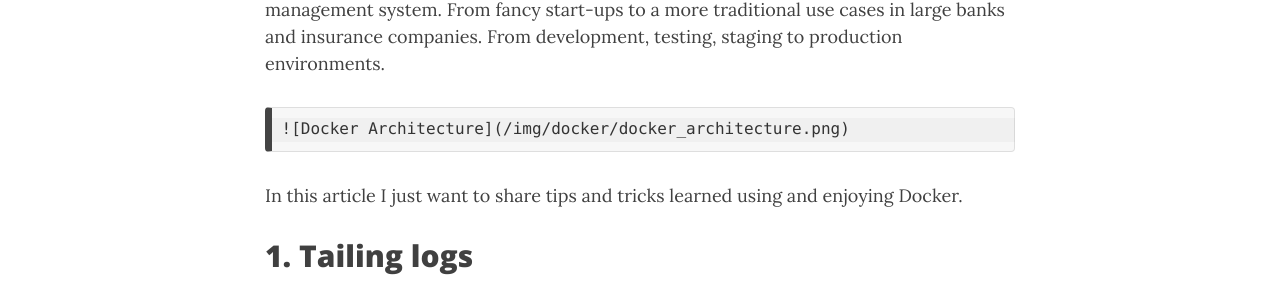
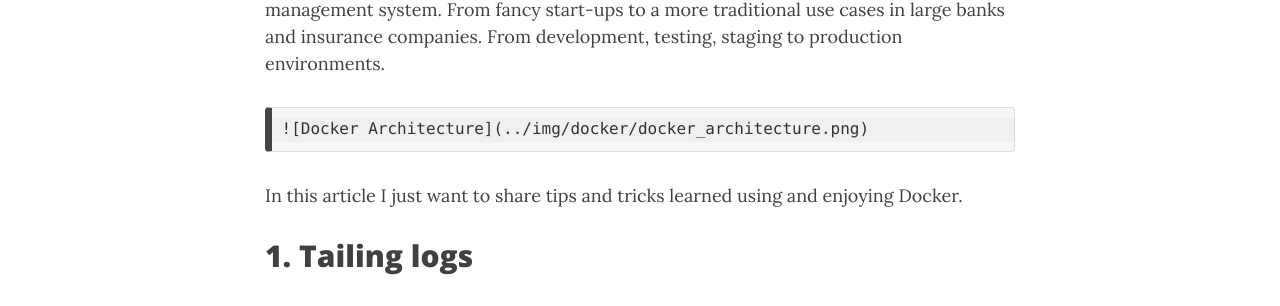
Before and after one commit to namndev/namndev.github.io, a Jekyll site: the page built from _posts/2019-10-29-docker-tricks.md, in a window 1280 px wide and 900 px high. Shown: the part 302-608 px from the top of the window. Built offline with Jekyll 4.4.1, drawn with Linux system fonts in a browser that asks for light colours; nearby versions of some CDN libraries.

```diff
--- a/_posts/2019-10-29-docker-tricks.md
+++ b/_posts/2019-10-29-docker-tricks.md
@@ -6,7 +6,7 @@ image: /img/docker/docker_icon.jpeg
 
 Since its introduction in 2013, Docker quickly became the world’s most popular container management system. From fancy start-ups to a more traditional use cases in large banks and insurance companies. From development, testing, staging to production environments.
 
-    ![Docker Architecture](/img/docker/docker_architecture.png)
+    ![Docker Architecture](../img/docker/docker_architecture.png)
 
 In this article I just want to share tips and tricks learned using and enjoying Docker.
 
```
